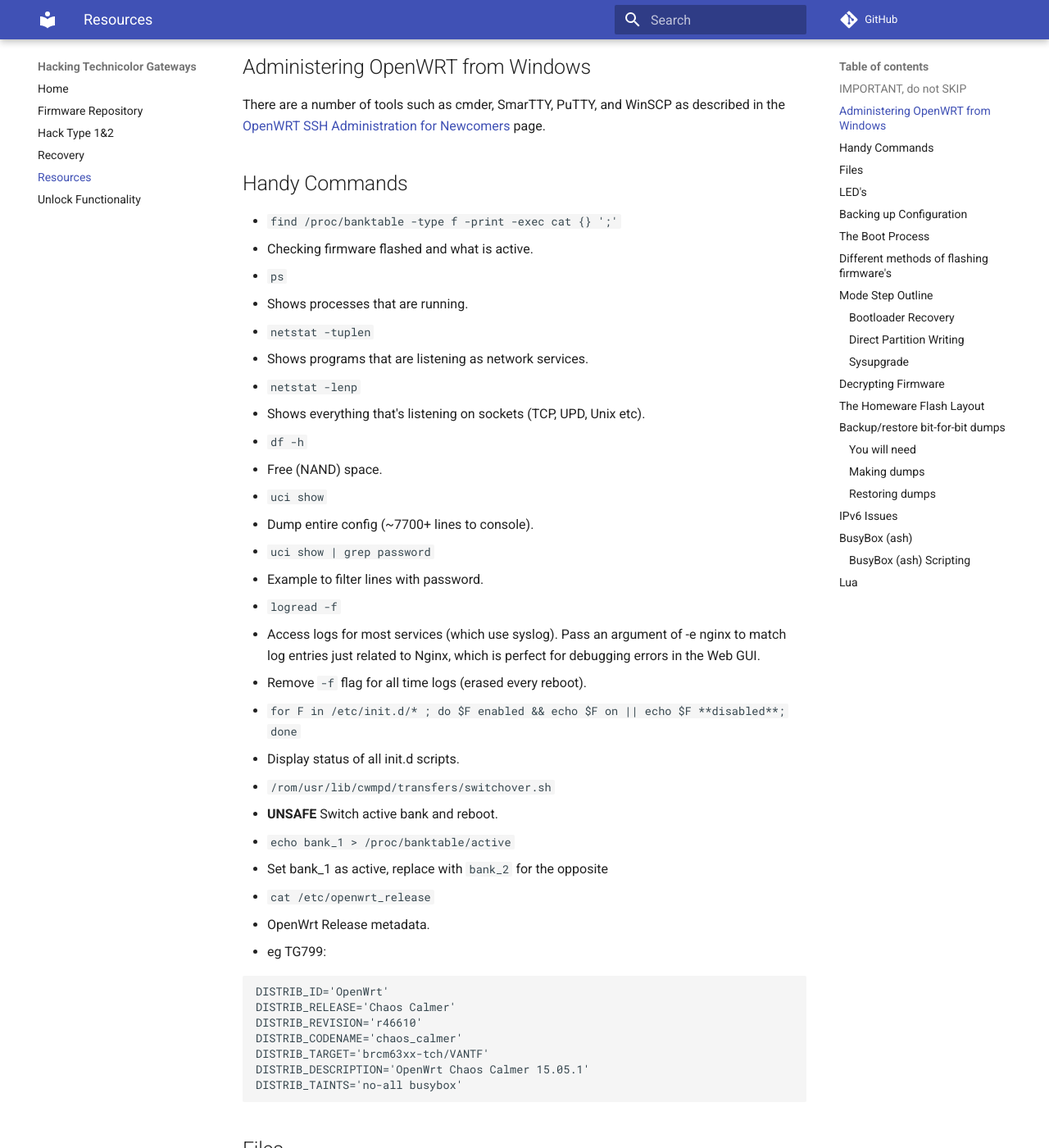
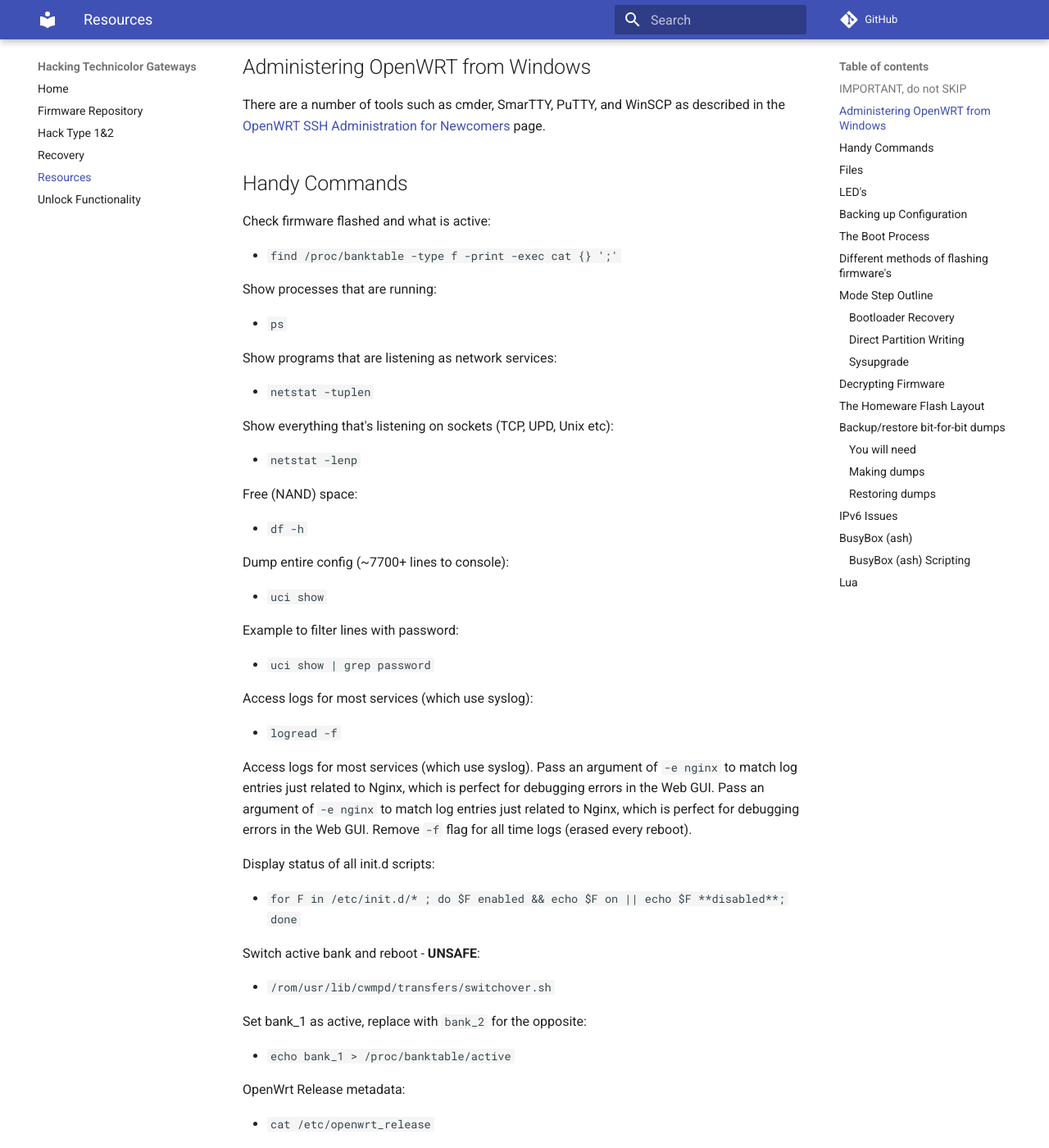
Before and after one commit to hack-technicolor/hack-technicolor, an MkDocs documentation site: the page built from docs/Resources.md, in a window 1280 px wide and 1400 px high, scrolled down 325 px. Shown: the whole window at 82% size. Built offline with MkDocs 1.6.1 and Material for MkDocs 9.7.7, drawn with Linux system fonts in a browser that asks for light colours; comment, search, counter and statistics services are not loaded; some of the changed text lies outside the part shown.

Commit message:
Reformat dot points

````diff
--- a/docs/Resources.md
+++ b/docs/Resources.md
@@ -12,44 +12,57 @@
 
 ## Handy Commands
 
+Check firmware flashed and what is active:
+
 * `find /proc/banktable -type f -print -exec cat {} ';'`
-  * Checking firmware flashed and what is active.
+
+Show processes that are running:
 
 * `ps`
-  * Shows processes that are running.
+
+Show programs that are listening as network services:
 
 * `netstat -tuplen`
-  * Shows programs that are listening as network services.
+
+Show everything that's listening on sockets (TCP, UPD, Unix etc):
 
 * `netstat -lenp`
-  * Shows everything that's listening on sockets (TCP, UPD, Unix etc).
+
+Free (NAND) space:
 
 * `df -h`
-  * Free (NAND) space.
+
+Dump entire config (~7700+ lines to console):
 
 * `uci show`
-  * Dump entire config (~7700+ lines to console).
+
+Example to filter lines with password:
 
 * `uci show | grep password`
-  * Example to filter lines with password.
+
+Access logs for most services (which use syslog):
 
 * `logread -f`
-  * Access logs for most services (which use syslog). Pass an argument of -e nginx to match log entries just related to Nginx, which is perfect for debugging errors in the Web GUI.
 
-  * Remove `-f` flag for all time logs (erased every reboot).
+Access logs for most services (which use syslog). Pass an argument of `-e nginx` to match log entries just related to Nginx, which is perfect for debugging errors in the Web GUI. Pass an argument of `-e nginx` to match log entries just related to Nginx, which is perfect for debugging errors in the Web GUI. Remove `-f` flag for all time logs (erased every reboot).
+
+Display status of all init.d scripts:
 
 * `for F in /etc/init.d/* ; do $F enabled && echo $F on || echo $F **disabled**; done`
-  * Display status of all init.d scripts.
+
+Switch active bank and reboot - **UNSAFE**:
 
 * `/rom/usr/lib/cwmpd/transfers/switchover.sh`
-  * **UNSAFE** Switch active bank and reboot.
+
+Set bank_1 as active, replace with `bank_2` for the opposite:
 
 * `echo bank_1 > /proc/banktable/active`
-  * Set bank_1 as active, replace with `bank_2` for the opposite
+
+OpenWrt Release metadata:
 
 * `cat /etc/openwrt_release`
-  * OpenWrt Release metadata.
-  * eg TG799:
+
+eg TG799:
 
 ```bash
 DISTRIB_ID='OpenWrt'
@@ -63,17 +76,21 @@
 
 ## Files
 
+Lua/HTML Web Interface source files:
+
 * `/www/*`
-  * Lua/HTML Web Interface source files.
+
+UCI config source files, pehaps more readable than `uci show`:
 
 * `/etc/config/*`
-  * UCI config source files, pehaps more readable than `uci show`.
+
+Various executables, many custom-written for this hardware:
 
 * `/sbin/*.sh, /usr/bin/*.sh, /usr/sbin/*.sh`
-  * Various executables, many custom-written for this hardware.
+
+Services present; May or may not be enabled or running:
 
 * `/etc/init.d/*`
-  * Services present; May or may not be enabled or running.
 
 ## LED's
 
````
